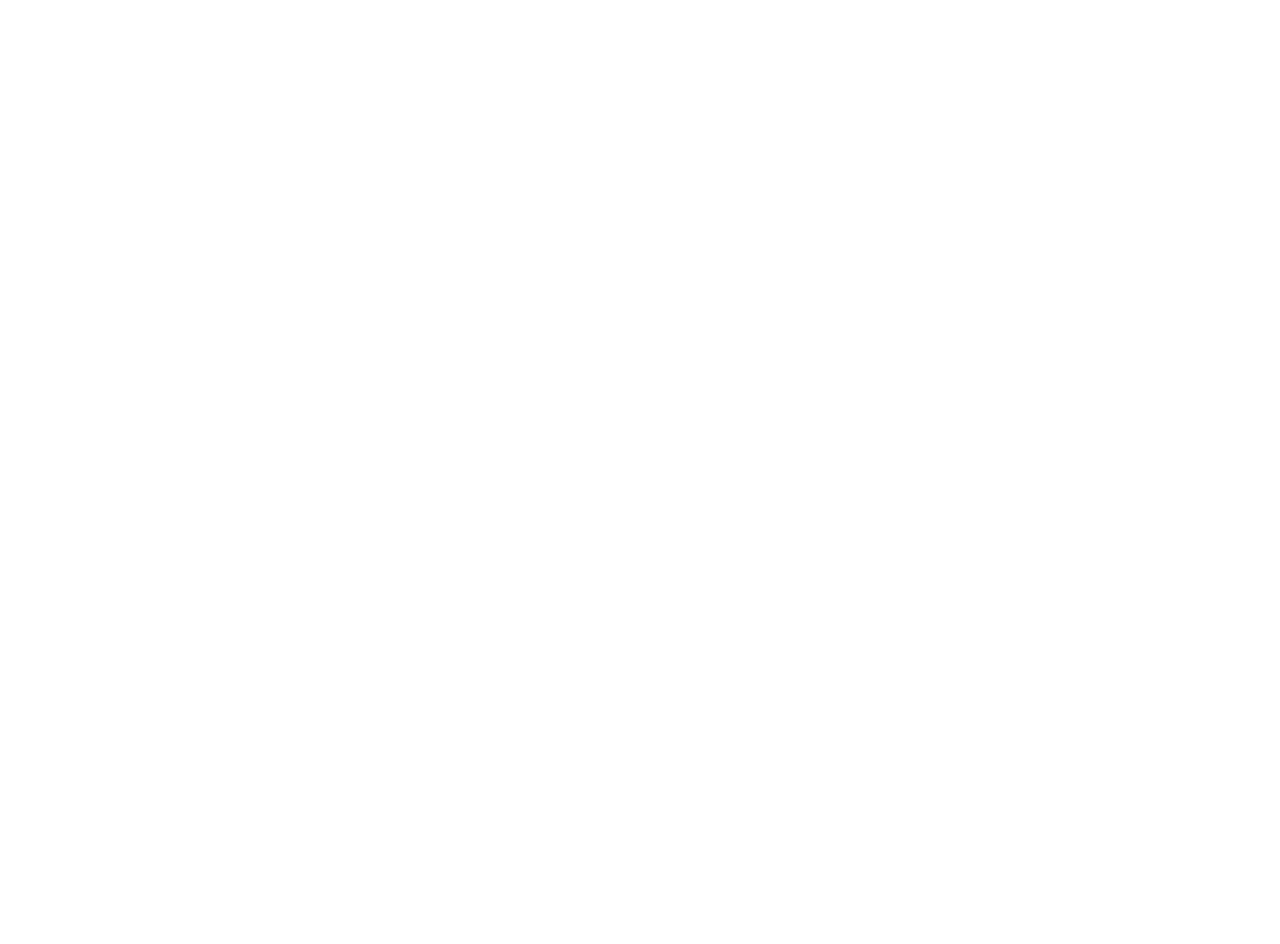
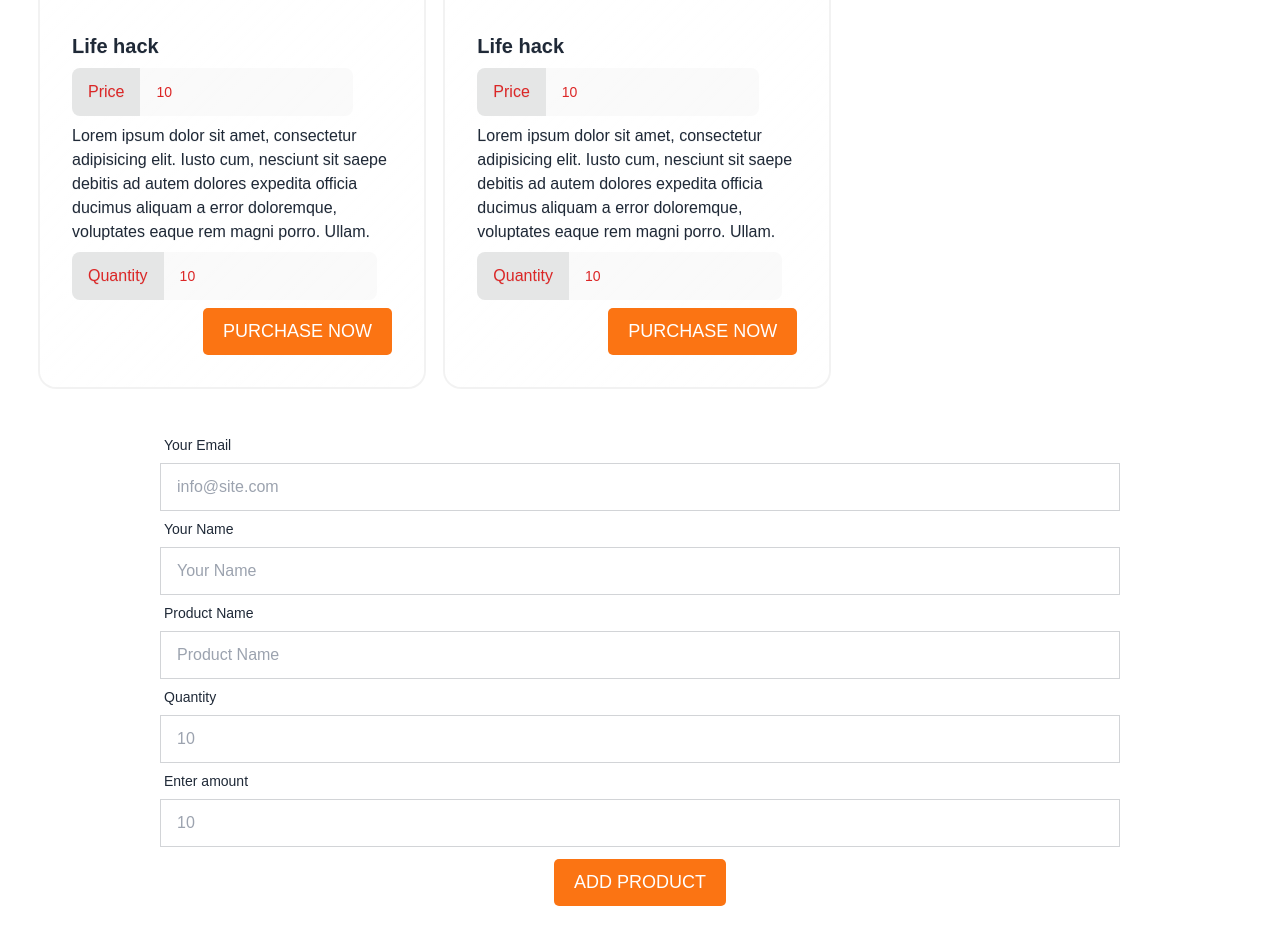
Before and after one commit to shohayabt/TheComputerHaven, a React (Create React App) app: page / in a window 1280 px wide. Shown: the part 980-1924 px from the top of the page. Before the commit the page ends 800 px from the top, so only its background shows below. Built offline with nearby package versions, Linux system fonts and the light colour scheme; no server answers.

Commit message:
card-container added

```diff
--- /dev/null
+++ b/src/component/AddProducts/AddProduct.css
@@ -0,0 +1,7 @@
+.form-control {
+  width: 80%;
+}
+.input-group > .input {
+  border-radius: 0px;
+  width: 100%;
+}
--- /dev/null
+++ b/src/component/AddProducts/AddProduct.js
@@ -0,0 +1,68 @@
+import React from "react";
+import "./AddProduct.css";
+
+const AddProduct = () => {
+  return (
+    <section className="flex justify-center px-10 py-10">
+      <form class="form-control w-100">
+        <div>
+          <label class="label">
+            <span class="label-text">Your Email</span>
+          </label>
+          <label class="input-group">
+            <input
+              type="text"
+              placeholder="info@site.com"
+              class="input input-bordered"
+            />
+          </label>
+        </div>
+        <div>
+          <label class="label">
+            <span class="label-text">Your Name</span>
+          </label>
+          <label class="input-group">
+            <input
+              type="text"
+              placeholder="Your Name"
+              class="input input-bordered"
+            />
+          </label>
+        </div>
+        <div>
+          <label class="label">
+            <span class="label-text">Product Name</span>
+          </label>
+          <label class="input-group">
+            <input
+              type="text"
+              placeholder="Product Name"
+              class="input input-bordered"
+            />
+          </label>
+        </div>
+        <div>
+          <label class="label">
+            <span class="label-text">Quantity</span>
+          </label>
+          <label class="input-group">
+            <input type="text" placeholder="10" class="input input-bordered" />
+          </label>
+        </div>
+        <div>
+          <label class="label">
+            <span class="label-text">Enter amount</span>
+          </label>
+          <label class="input-group">
+            <input type="text" placeholder="10" class="input input-bordered" />
+          </label>
+        </div>
+        <div className="button-area my-3 flex justify-center">
+          <button className="btn-full">add product</button>
+        </div>
+      </form>
+    </section>
+  );
+};
+
+export default AddProduct;
--- /dev/null
+++ b/src/component/Card/Card.js
@@ -0,0 +1,52 @@
+import React from "react";
+
+const Card = () => {
+  return (
+    <div>
+      <div className="card w-96 glass">
+        <figure>
+          <img src="https://api.lorem.space/image/car?w=400&h=225" alt="car!" />
+        </figure>
+        <div className="card-body">
+          <h2 className="card-title">Life hack</h2>
+          <span className="flex justify-between">
+            <span className="text-red-600">
+              <label class="input-group">
+                <span>Price</span>
+                <input
+                  type="text"
+                  disabled
+                  readOnly
+                  value={10}
+                  class="input-md input-bordered w-30"
+                />
+              </label>
+            </span>
+          </span>
+          <p>
+            Lorem ipsum dolor sit amet, consectetur adipisicing elit. Iusto cum,
+            nesciunt sit saepe debitis ad autem dolores expedita officia ducimus
+            aliquam a error doloremque, voluptates eaque rem magni porro. Ullam.
+          </p>
+          <span className="text-red-600 w-50">
+            <label class="input-group">
+              <span>Quantity</span>
+              <input
+                type="text"
+                disabled
+                readOnly
+                value={10}
+                class="input-md input-bordered w-30"
+              />
+            </label>
+          </span>
+          <div className="card-actions justify-end">
+            <button className="btn-full">purchase now</button>
+          </div>
+        </div>
+      </div>
+    </div>
+  );
+};
+
+export default Card;
--- /dev/null
+++ b/src/component/CardContainer/CardContainer.js
@@ -0,0 +1,16 @@
+import React from "react";
+import Card from "../Card/Card";
+
+const CardContainer = () => {
+  return (
+    <section className="px-10">
+      <div className="title">PRODUCTS</div>
+      <div className="card-contianer grid gap-4 grid-cols-3">
+        <Card />
+        <Card />
+      </div>
+    </section>
+  );
+};
+
+export default CardContainer;
--- a/src/component/Home/Home.js
+++ b/src/component/Home/Home.js
@@ -1,10 +1,14 @@
 import React from "react";
+import AddProduct from "../AddProducts/AddProduct";
+import CardContainer from "../CardContainer/CardContainer";
 import Hero from "../Hero/Hero";
 
 const Home = () => {
   return (
     <div>
       <Hero></Hero>
+      <CardContainer />
+      <AddProduct />
     </div>
   );
 };
```
